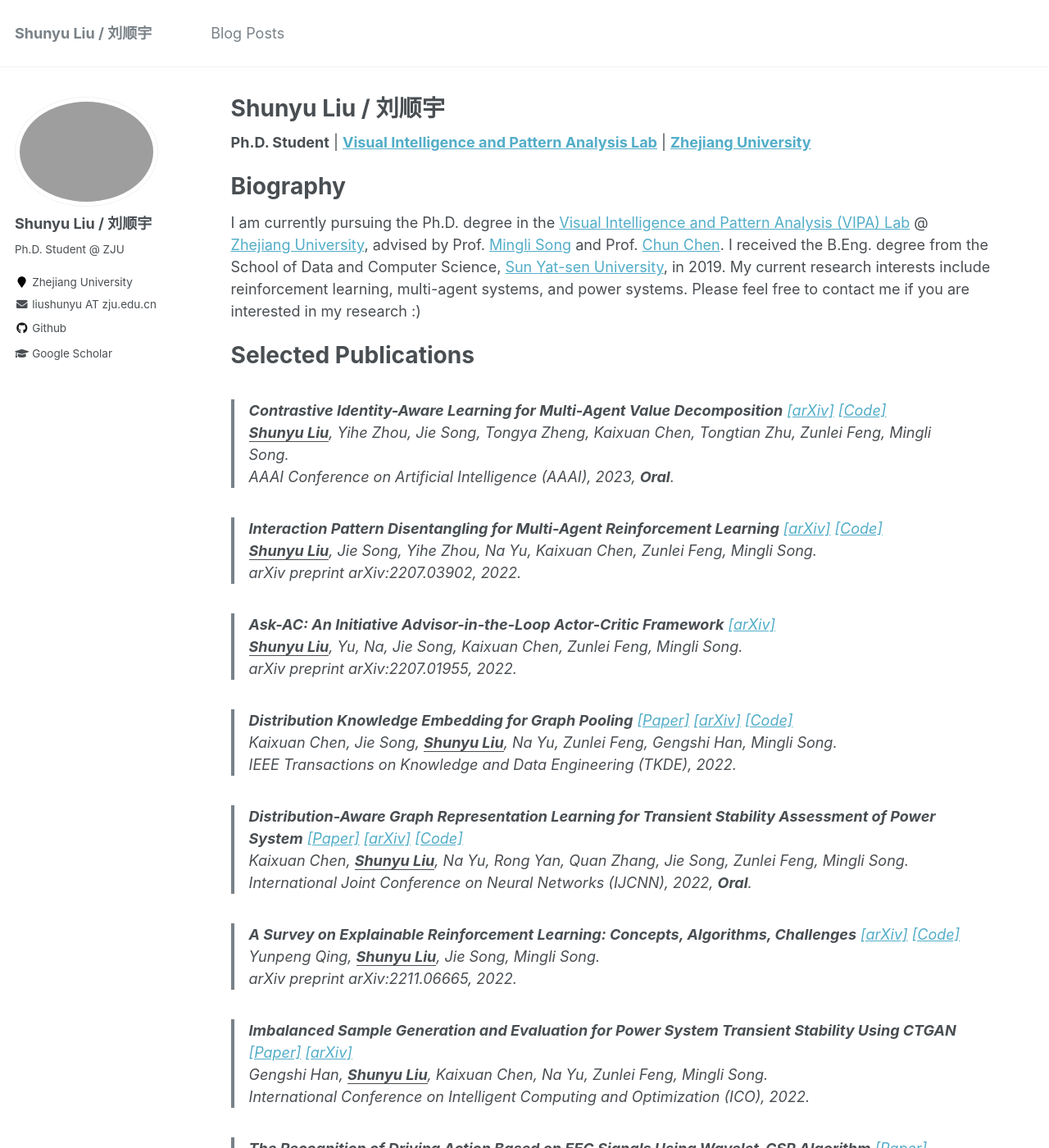
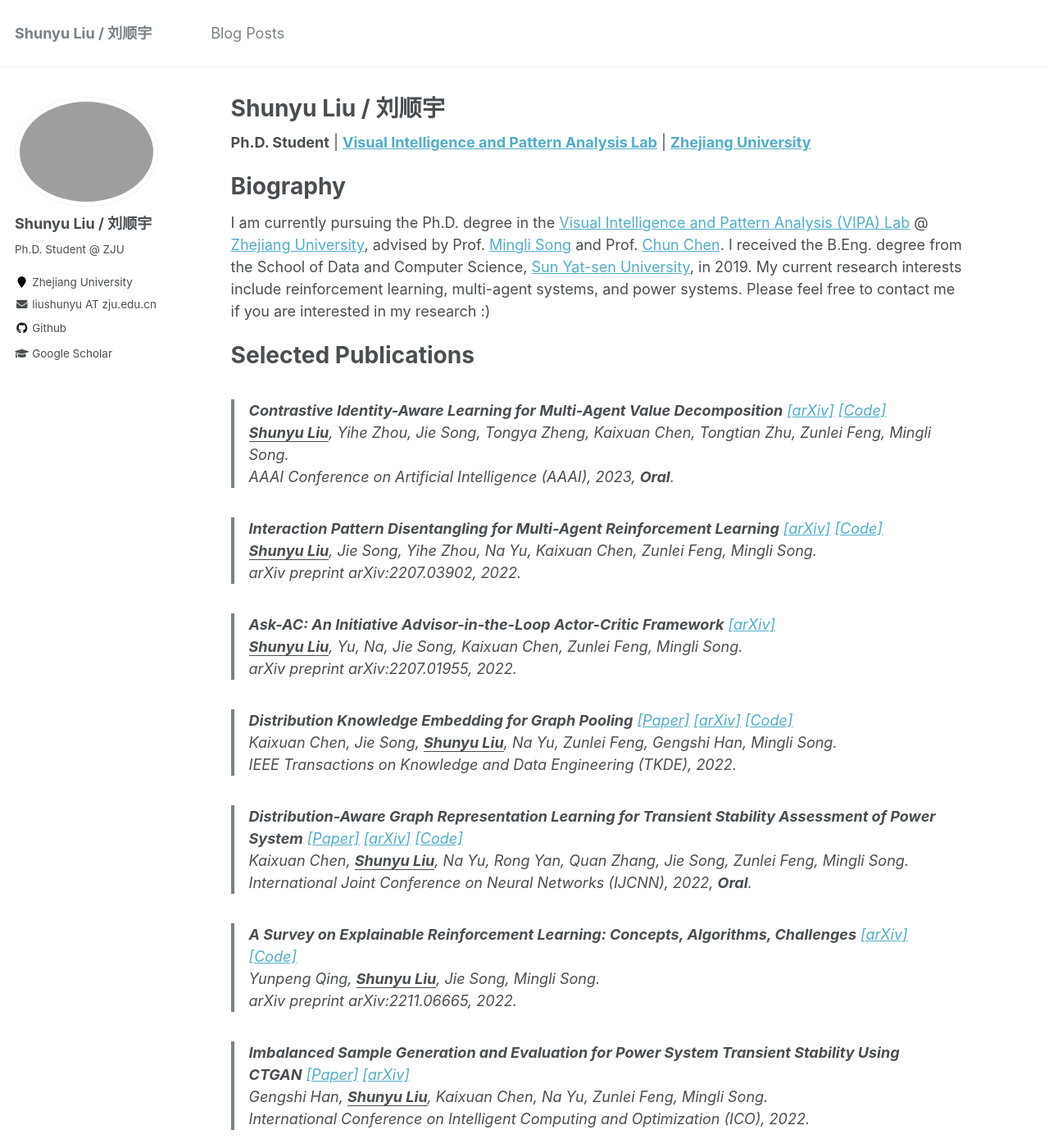
Before and after one commit to liushunyu/liushunyu.github.io, a Jekyll site: the page built from _pages/about.md, in a window 1280 px wide and 1400 px high. Shown: the whole window at 82% size. Built offline with Jekyll 4.4.1, drawn with Linux system fonts in a browser that asks for light colours.

Commit message:
Update _page.scss

```diff
--- a/_sass/_page.scss
+++ b/_sass/_page.scss
@@ -20,7 +20,7 @@
   @include breakpoint($x-large) {
     @include span(10 of 12 last);
     @include prefix(0.5 of 12);
-    @include suffix(0.5 of 12);
+    @include suffix(0.8 of 12);
   }
 
   .page__inner-wrap {
```
